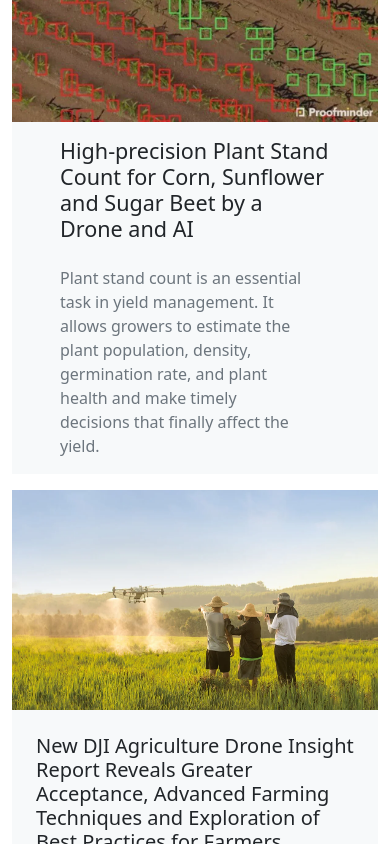
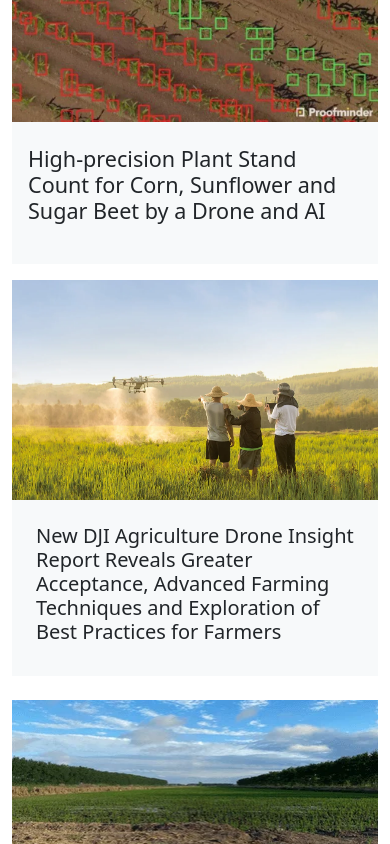
Before and after one commit to Jahongir0126/agriculture-localization, a React (Vite) app: page / in a window 390 px wide. Shown: the part 1140-1984 px from the top of the page. Built offline with nearby package versions, Linux system fonts and the light colour scheme.

Commit message:
fixing styles

```diff
--- a/src/Components/Cards/Card.jsx
+++ b/src/Components/Cards/Card.jsx
@@ -6,17 +6,17 @@ import "./Card.scss"
 export default function Card(props) {
     return (
         <>
-            <div className="card mb-3  rounded-0 border-0 mt-5">
+            <div className={`${props.className} card mb-3  rounded-0 border-0 mt-5 `}>
                 <div className="row g-0">
-                    <div className="col-md-6">
+                    <div className="col-lg-6 ">
                         <img src={props.img_url} className="img-fluid" alt="Card" />
                     </div>
-                    <div className="col-md-6 d-flex align-items-center card_bg" >
-                        <div className="card-body px-5">
+                    <div className="col-lg-6 d-flex align-items-center card_bg" >
+                        <div className="card-body px-lg-4 px-xl-5 py-4">
                             <Link className='page-link' to={props.link}>
-                                <h5 className="card-title mb-4 fs-4">{props.title}</h5>
+                                <h5 className="card-title mb-3 fs-4">{props.title}</h5>
                             </Link>
-                            <p className="card-text text-secondary pe-4 ">{props.text}</p>
+                            <p className="card-text text-secondary">{props.text}</p>
                         </div>
                     </div>
                 </div>
--- a/src/Components/Cards/Card_Group.jsx
+++ b/src/Components/Cards/Card_Group.jsx
@@ -11,7 +11,7 @@ export default function Card_Groups() {
 
     return (
         <>
-            <div className="row row-cols-1 row-cols-md-3 g-4 mb-5">
+            <div className="row row-cols-1 row-cols-md-2 row-cols-xl-3 g-4 mb-5">
                 <div className="col">
                     <div className="card h-100 rounded-0 border-0">
                         <img src={card_img1} className="card-img-top rounded-0" alt="..." />
--- a/src/Pages/Home/Home.jsx
+++ b/src/Pages/Home/Home.jsx
@@ -23,7 +23,7 @@ export default function Home() {
         <div>
           <h2 className="text-center mb-4 fs-1">{t("home.better")}</h2>
         <span className="green_rectangle"></span>
-        <Card title={t("card.card1_title")} link={'/'} text={t("card.card1_text")} img_url={big_card_img1}/>
+        <Card className="card1" title={t("card.card1_title")} link={'/'} text={t("card.card1_text")} img_url={big_card_img1}/>
         <Card_Groups />
         </div>
         <div className="mt-5 pt-5">
--- a/src/Pages/Home/Home.scss
+++ b/src/Pages/Home/Home.scss
@@ -18,5 +18,9 @@ main {
   }
 }
 
-@media screen and (max-width: 990px) {
+@media screen and (max-width: 770px) {
+  .card1 p{
+
+    display: none;
+  }
 }
```
